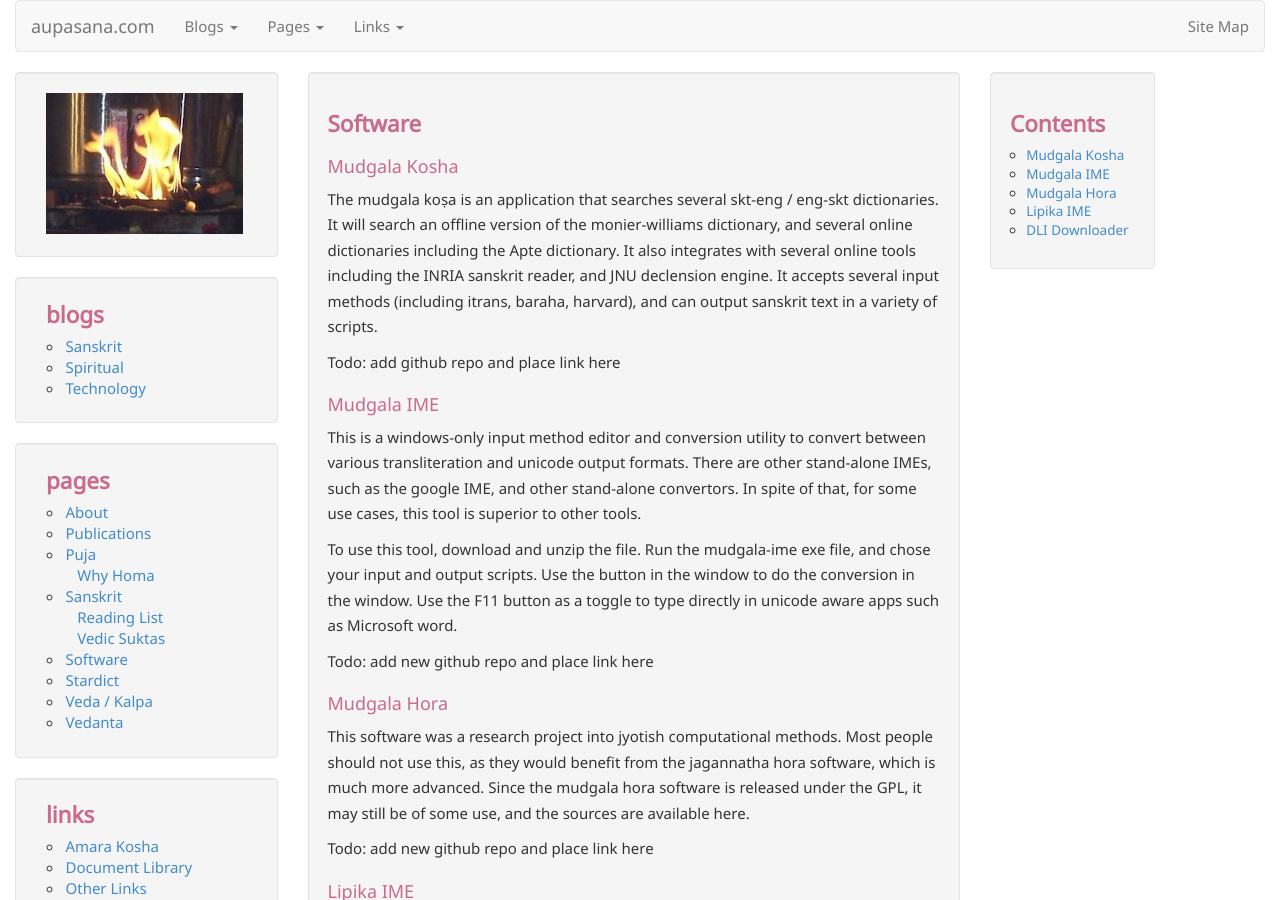
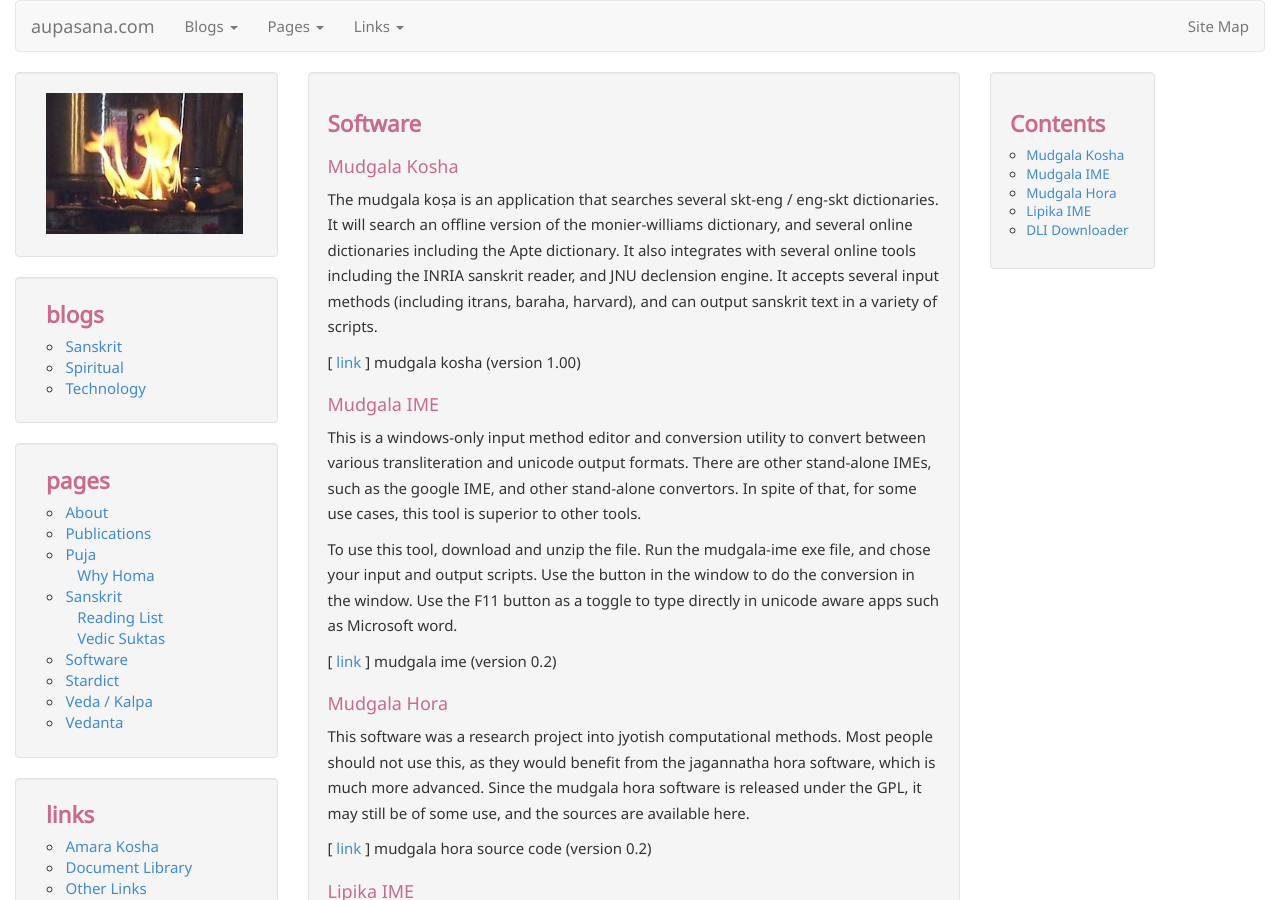
Before and after one commit to aupasana/aupasana.github.io, a Jekyll site: the page built from pages/software.md, in a window 1280 px wide and 900 px high. Built offline with Jekyll 4.4.1, drawn with Linux system fonts in a browser that asks for light colours; nearby versions of some CDN libraries.

Commit message:
Update software links
Update software links

```diff
--- a/pages/software.md
+++ b/pages/software.md
@@ -8,7 +8,10 @@ toc: true
 
 The mudgala koṣa is an application that searches several skt-eng / eng-skt dictionaries. It will search an offline version of the monier-williams dictionary, and several online dictionaries including the Apte dictionary. It also integrates with several online tools including the INRIA sanskrit reader, and JNU declension engine. It accepts several input methods (including itrans, baraha, harvard), and can output sanskrit text in a variety of scripts.
 
-Todo: add github repo and place link here
+[[ link ][software-mk]] mudgala kosha (version 1.00)
+
+[software-mk]: http://old.aupasana.com/file-cabinet/mudgala-kosha-1.0.zip
+
 
 ## Mudgala IME
 
@@ -16,13 +19,17 @@ This is a windows-only input method editor and conversion utility to convert bet
 
 To use this tool, download and unzip the file. Run the mudgala-ime exe file, and chose your input and output scripts. Use the button in the window to do the conversion in the window. Use the F11 button as a toggle to type directly in unicode aware apps such as Microsoft word.
 
-Todo: add new github repo and place link here
+[[ link ][software-ime]] mudgala ime (version 0.2)
+
+[software-ime]: http://old.aupasana.com/file-cabinet/mudgala-ime-0.2.zip
 
 ## Mudgala Hora
 
 This software was a research project into jyotish computational methods. Most people should not use this, as they would benefit from the jagannatha hora software, which is much more advanced. Since the mudgala hora software is released under the GPL, it may still be of some use, and the sources are available here.
 
-Todo: add new github repo and place link here
+[[ link ][software-hora]] mudgala hora source code (version 0.2)
+
+[software-hora]: http://old.aupasana.com/file-cabinet/mhora-v0.2-src.zip
 
 ## Lipika IME
 
```
